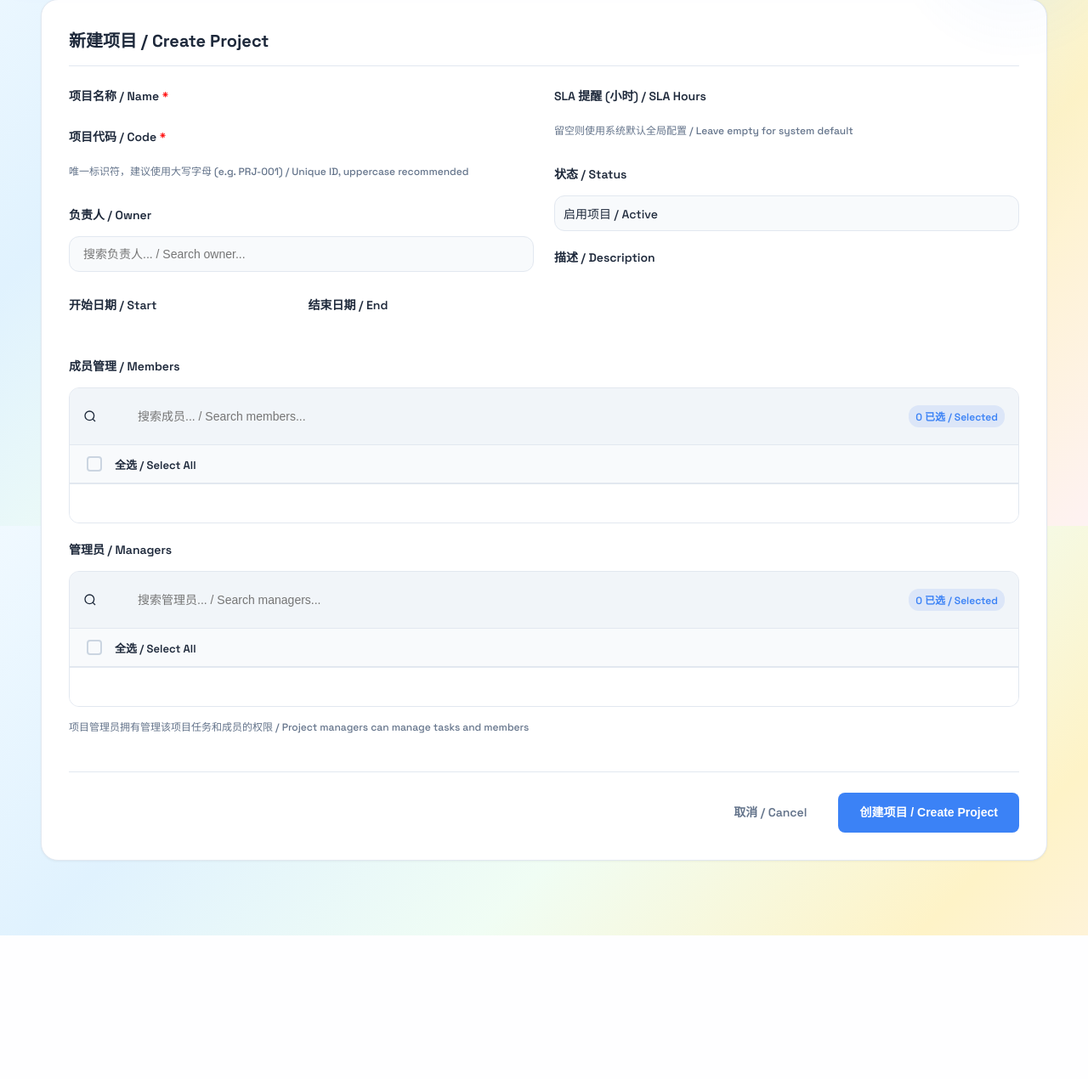
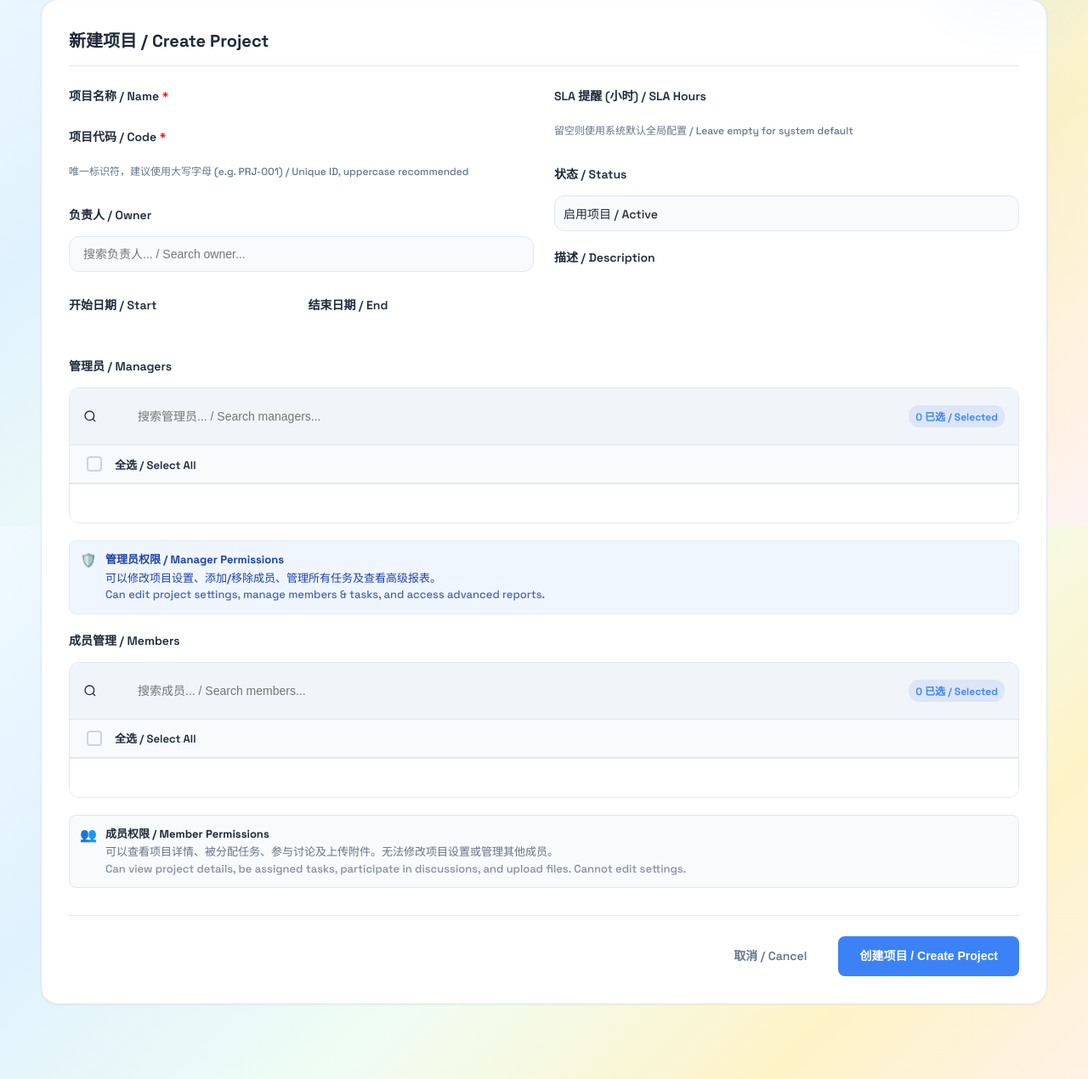
Before and after one commit to xuezhang789/workreport, a Django app: template templates/reports/project_form.html in a window 1280 px wide. Shown: the part 181-1451 px from the top of the page at 85% size. Before the commit the page ends 1282 px from the top, so only its background shows below. Run offline with Django 3.2, Linux system fonts and the light colour scheme; the template is opened without the code that fills it, so the values that code supplies are empty.

Commit message:
完善权限提示

```diff
--- a/templates/reports/project_form.html
+++ b/templates/reports/project_form.html
@@ -505,47 +505,9 @@
                 </div>
             </div>
 
-            <!-- Full Width Sections for Members -->
-            <div class="form-group" style="margin-bottom: 20px;">
-                <label class="form-label" style="display: block; font-size: 14px; font-weight: 600; color: var(--text-main); margin-bottom: 8px;">成员管理 / Members</label>
-                <div class="multi-select-container" id="members-container" style="border: 1px solid #e2e8f0; border-radius: 12px; background: #f8fafc; overflow: hidden; transition: all 0.2s;">
-                    <div class="search-header" style="display: flex; align-items: center; gap: 12px; padding: 12px 16px; background: #f1f5f9; border-bottom: 1px solid var(--border-color);">
-                        <svg width="16" height="16" viewBox="0 0 24 24" fill="none" stroke="currentColor" stroke-width="2"><circle cx="11" cy="11" r="8"></circle><path d="m21 21-4.35-4.35"></path></svg>
-                        <input type="text" id="member-filter" placeholder="搜索成员... / Search members..." class="search-input" style="border: none; background: transparent; font-size: 14px; flex: 1; outline: none; color: var(--text-main);">
-                        <span class="selected-count" style="font-size: 12px; font-weight: 600; color: var(--primary); background: rgba(37, 99, 235, 0.1); padding: 4px 8px; border-radius: 12px;"><span id="member-count">0</span> 已选 / Selected</span>
-                    </div>
+            <!-- Full Width Sections -->
 
-                    <div class="multi-select-dropdown" style="max-height: 240px; overflow-y: auto; background: #fff;">
-                        <div class="select-all-container" style="padding: 10px 16px; background: #f8fafc; border-bottom: 1px solid var(--border-color); font-size: 13px; font-weight: 600;">
-                            <label class="checkbox-label" style="display: flex; align-items: center; gap: 12px; width: 100%; cursor: pointer;">
-                                <input type="checkbox" id="select-all-members" style="width: 18px; height: 18px; border-radius: 4px; border: 2px solid #cbd5e1; appearance: none; cursor: pointer; position: relative; transition: all 0.2s;">
-                                <span>全选 / Select All</span>
-                            </label>
-                        </div>
-                        <div class="options-container">
-                            {% for user in form.members.field.queryset %}
-                                <label class="option-item" style="display: flex; align-items: center; padding: 10px 16px; cursor: pointer; transition: background 0.2s; border-bottom: 1px solid #f1f5f9;">
-                                    <div class="checkbox-label" style="display: flex; align-items: center; gap: 12px; width: 100%; cursor: pointer;">
-                                        <input type="checkbox" name="members" value="{{ user.pk }}"
-                                               {% if form.members.value %}{% if user.pk|stringformat:"s" in form.members.value|stringformat:"s" %}checked{% endif %}{% endif %}
-                                               class="member-checkbox"
-                                               data-name="{{ user.get_full_name|default:user.username }}"
-                                               style="width: 18px; height: 18px; border-radius: 4px; border: 2px solid #cbd5e1; appearance: none; cursor: pointer; position: relative; transition: all 0.2s;">
-                                        <div class="user-info" style="display: flex; flex-direction: column; gap: 2px;">
-                                            <span class="user-name" style="font-size: 14px; font-weight: 500; color: var(--text-main);">{{ user.get_full_name|default:user.username }}</span>
-                                            <span class="user-username" style="font-size: 12px; color: var(--text-secondary);">@{{ user.username }}</span>
-                                        </div>
-                                    </div>
-                                </label>
-                            {% endfor %}
-                        </div>
-                    </div>
-
-                    <div class="selected-tags" id="selected-members-tags" style="padding: 12px; background: #fff; border-top: 1px solid var(--border-color); display: flex; flex-wrap: wrap; gap: 8px; min-height: 46px;"></div>
-                    <!-- Hidden select for form submission if needed, though checkboxes handle name="members" -->
-                </div>
-            </div>
-
+            <!-- 1. Managers Section (Moved to Top) -->
             <div class="form-group" style="margin-bottom: 20px;">
                 <label class="form-label" style="display: block; font-size: 14px; font-weight: 600; color: var(--text-main); margin-bottom: 8px;">管理员 / Managers</label>
 
@@ -597,7 +559,67 @@
                     <div class="selected-tags" id="selected-managers-tags" style="padding: 12px; background: #fff; border-top: 1px solid var(--border-color); display: flex; flex-wrap: wrap; gap: 8px; min-height: 46px;"></div>
                 </div>
                 {% endif %}
-                <p class="help-text" style="font-size: 12px; color: var(--text-secondary); margin-top: 6px;">项目管理员拥有管理该项目任务和成员的权限 / Project managers can manage tasks and members</p>
+
+                <!-- Permission Info Box for Managers -->
+                <div style="margin-top: 12px; padding: 12px; background: #eff6ff; border: 1px solid #dbeafe; border-radius: 8px; display: flex; gap: 10px;">
+                    <div style="color: var(--primary); font-size: 16px;">🛡️</div>
+                    <div style="font-size: 13px; color: #1e40af; line-height: 1.5;">
+                        <strong style="display: block; margin-bottom: 2px;">管理员权限 / Manager Permissions</strong>
+                        可以修改项目设置、添加/移除成员、管理所有任务及查看高级报表。<br>
+                        <span style="opacity: 0.8;">Can edit project settings, manage members & tasks, and access advanced reports.</span>
+                    </div>
+                </div>
+            </div>
+
+            <!-- 2. Members Section (Moved Below) -->
+            <div class="form-group" style="margin-bottom: 20px;">
+                <label class="form-label" style="display: block; font-size: 14px; font-weight: 600; color: var(--text-main); margin-bottom: 8px;">成员管理 / Members</label>
+                <div class="multi-select-container" id="members-container" style="border: 1px solid #e2e8f0; border-radius: 12px; background: #f8fafc; overflow: hidden; transition: all 0.2s;">
+                    <div class="search-header" style="display: flex; align-items: center; gap: 12px; padding: 12px 16px; background: #f1f5f9; border-bottom: 1px solid var(--border-color);">
+                        <svg width="16" height="16" viewBox="0 0 24 24" fill="none" stroke="currentColor" stroke-width="2"><circle cx="11" cy="11" r="8"></circle><path d="m21 21-4.35-4.35"></path></svg>
+                        <input type="text" id="member-filter" placeholder="搜索成员... / Search members..." class="search-input" style="border: none; background: transparent; font-size: 14px; flex: 1; outline: none; color: var(--text-main);">
+                        <span class="selected-count" style="font-size: 12px; font-weight: 600; color: var(--primary); background: rgba(37, 99, 235, 0.1); padding: 4px 8px; border-radius: 12px;"><span id="member-count">0</span> 已选 / Selected</span>
+                    </div>
+
+                    <div class="multi-select-dropdown" style="max-height: 240px; overflow-y: auto; background: #fff;">
+                        <div class="select-all-container" style="padding: 10px 16px; background: #f8fafc; border-bottom: 1px solid var(--border-color); font-size: 13px; font-weight: 600;">
+                            <label class="checkbox-label" style="display: flex; align-items: center; gap: 12px; width: 100%; cursor: pointer;">
+                                <input type="checkbox" id="select-all-members" style="width: 18px; height: 18px; border-radius: 4px; border: 2px solid #cbd5e1; appearance: none; cursor: pointer; position: relative; transition: all 0.2s;">
+                                <span>全选 / Select All</span>
+                            </label>
+                        </div>
+                        <div class="options-container">
+                            {% for user in form.members.field.queryset %}
+                                <label class="option-item" style="display: flex; align-items: center; padding: 10px 16px; cursor: pointer; transition: background 0.2s; border-bottom: 1px solid #f1f5f9;">
+                                    <div class="checkbox-label" style="display: flex; align-items: center; gap: 12px; width: 100%; cursor: pointer;">
+                                        <input type="checkbox" name="members" value="{{ user.pk }}"
+                                               {% if form.members.value %}{% if user.pk|stringformat:"s" in form.members.value|stringformat:"s" %}checked{% endif %}{% endif %}
+                                               class="member-checkbox"
+                                               data-name="{{ user.get_full_name|default:user.username }}"
+                                               style="width: 18px; height: 18px; border-radius: 4px; border: 2px solid #cbd5e1; appearance: none; cursor: pointer; position: relative; transition: all 0.2s;">
+                                        <div class="user-info" style="display: flex; flex-direction: column; gap: 2px;">
+                                            <span class="user-name" style="font-size: 14px; font-weight: 500; color: var(--text-main);">{{ user.get_full_name|default:user.username }}</span>
+                                            <span class="user-username" style="font-size: 12px; color: var(--text-secondary);">@{{ user.username }}</span>
+                                        </div>
+                                    </div>
+                                </label>
+                            {% endfor %}
+                        </div>
+                    </div>
+
+                    <div class="selected-tags" id="selected-members-tags" style="padding: 12px; background: #fff; border-top: 1px solid var(--border-color); display: flex; flex-wrap: wrap; gap: 8px; min-height: 46px;"></div>
+                    <!-- Hidden select for form submission if needed, though checkboxes handle name="members" -->
+                </div>
+
+                <!-- Permission Info Box for Members -->
+                <div style="margin-top: 12px; padding: 12px; background: #f8fafc; border: 1px solid #e2e8f0; border-radius: 8px; display: flex; gap: 10px;">
+                    <div style="color: var(--text-secondary); font-size: 16px;">👥</div>
+                    <div style="font-size: 13px; color: var(--text-secondary); line-height: 1.5;">
+                        <strong style="display: block; margin-bottom: 2px; color: var(--text-main);">成员权限 / Member Permissions</strong>
+                        可以查看项目详情、被分配任务、参与讨论及上传附件。无法修改项目设置或管理其他成员。<br>
+                        <span style="opacity: 0.8;">Can view project details, be assigned tasks, participate in discussions, and upload files. Cannot edit settings.</span>
+                    </div>
+                </div>
             </div>
 
             <div class="btn-toolbar" style="display: flex; justify-content: flex-end; gap: 12px; margin-top: 32px; padding-top: 24px; border-top: 1px solid var(--border-color);">
```
